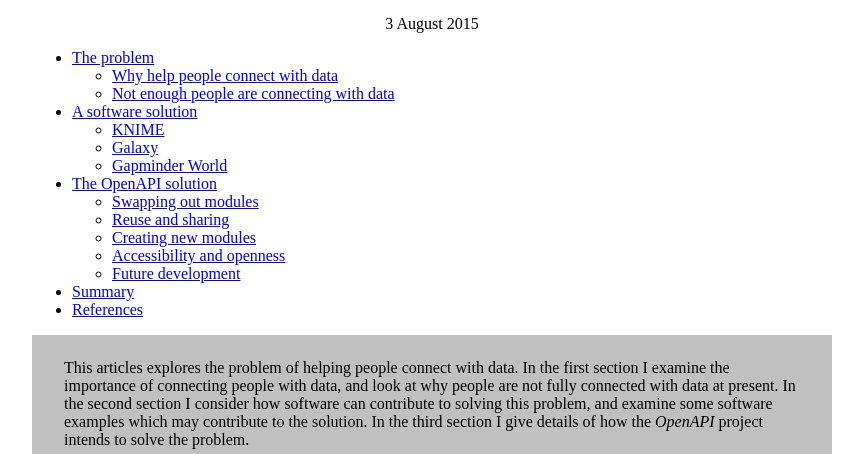
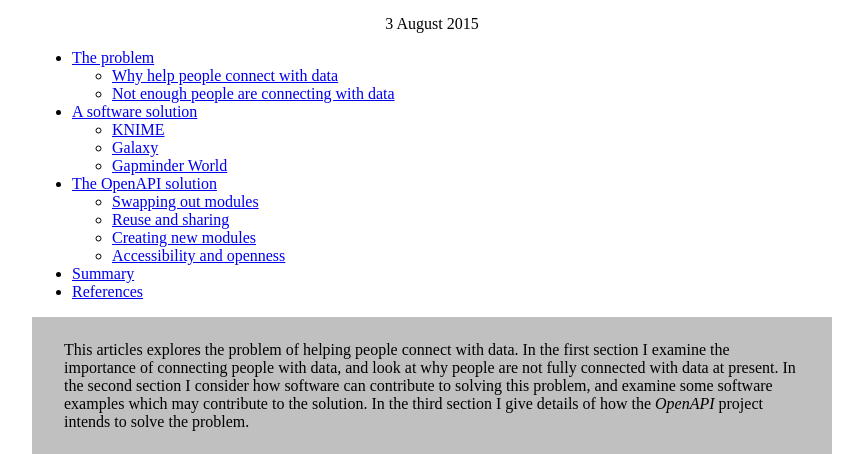
Before and after one commit to anhinton/anhinton.github.io, a plain HTML site: page 2015-08-03-techreport/helping-people-connect.html in a window 1280 px wide. Shown: the part 146-600 px from the top of the page, without its empty margins (208-1071 px from the left). Drawn offline with Linux system fonts and the light colour scheme.

Commit message:
updated contents

```diff
--- a/2015-08-03-techreport/helping-people-connect.html
+++ b/2015-08-03-techreport/helping-people-connect.html
@@ -61,9 +61,6 @@
         <li>
           <a href="#openapi_accessibility">Accessibility and
           openness</a>
-        </li>
-        <li>
-          <a href="#futuredevelopment">Future development</a>
         </li>
       </ul>
       <li>
```
